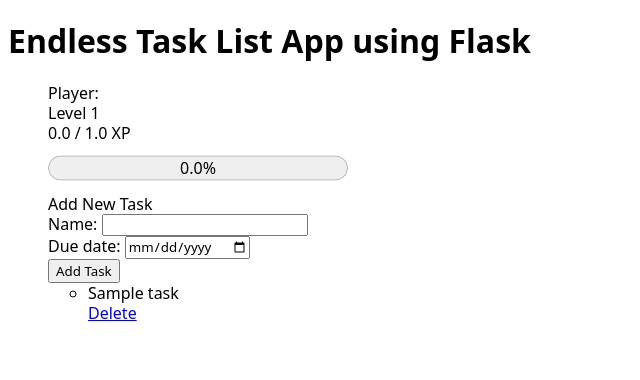
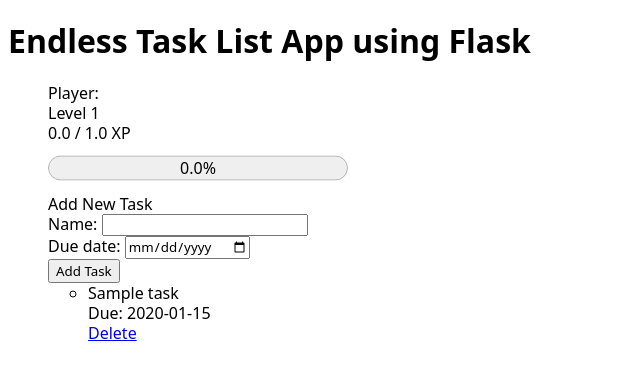
Before and after one commit to lulunac27a/flask-endless-task-list-app, a Flask app: page / in a window 1280 px wide. Shown: the top 380 px of the page, without its empty margins (0-640 px from the left). Run offline with Flask 3, Linux system fonts and the light colour scheme; tables that the repository leaves empty hold one stand-in row (values such as "Sample post").

Commit message:
Add task due date display

```diff
--- a/templates/index.html
+++ b/templates/index.html
@@ -30,7 +30,10 @@
       </form>
       <ul>
         {% for task in tasks %}<!--repeat for each task in task list-->
-        <li>{{ task.name }}</li>
+        <li>
+          {{ task.name }}<br />
+          Due: {{ task.due_date }}
+        </li>
         {% if not task.completed %}<!--show complete button if task is not completed-->
         <a href="/complete_task/{{ task.id }}">Complete</a>
         {% endif %}
```
